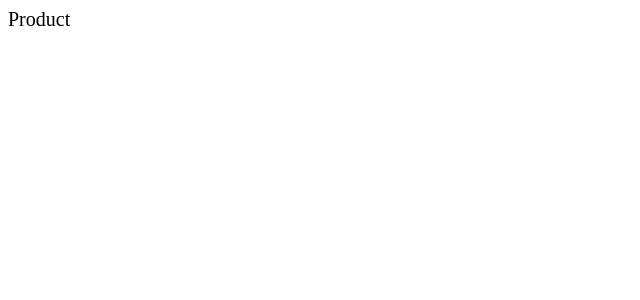
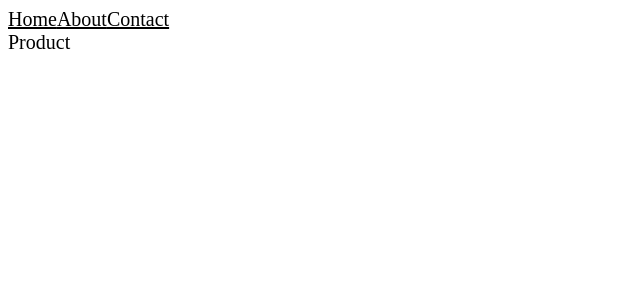
Before and after one commit to jhonediilunaa98/Mobishop, a React (Vite) app in the folder Ecommerce/: page /product in a window 1280 px wide. Shown: the top 300 px of the page, without its empty margins (0-640 px from the left). Built offline with nearby package versions, Linux system fonts and the light colour scheme.

Commit message:
proyecto iniciado

```diff
--- /dev/null
+++ b/Ecommerce/src/components/Layout.jsx
@@ -0,0 +1,15 @@
+// eslint-disable-next-line no-unused-vars
+import React from 'react'
+import Header from './Header'
+import { Outlet } from 'react-router-dom'
+
+const Layout = () => {
+  return (
+    <>
+        <Header />
+        <Outlet />
+    </>
+  )
+}
+
+export default Layout
--- a/Ecommerce/src/main.jsx
+++ b/Ecommerce/src/main.jsx
@@ -1,6 +1,6 @@
 import React from 'react'
 import ReactDOM from 'react-dom/client'
-import App from './App.jsx'
+import Routes from './Routes.jsx'
 import './index.css'
 
 import { RouterProvider } from 'react-router-dom'
@@ -9,6 +9,6 @@ import { RouterProvider } from 'react-router-dom'
 
 ReactDOM.createRoot(document.getElementById('root')).render(
   <React.StrictMode>
-    <RouterProvider router={App}></RouterProvider>
+    <RouterProvider router={Routes}></RouterProvider>
   </React.StrictMode>,
 )
```
Also changed, not shown: Ecommerce/src/Routes.jsx (renamed from Ecommerce/src/App.jsx, +8 -4 lines).
